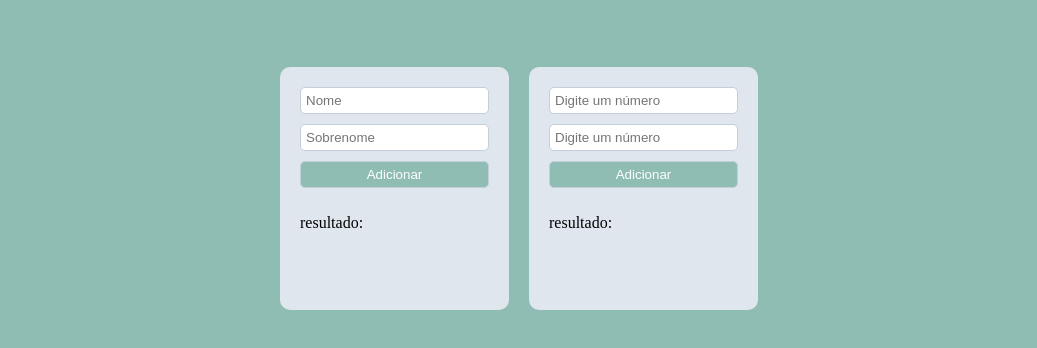
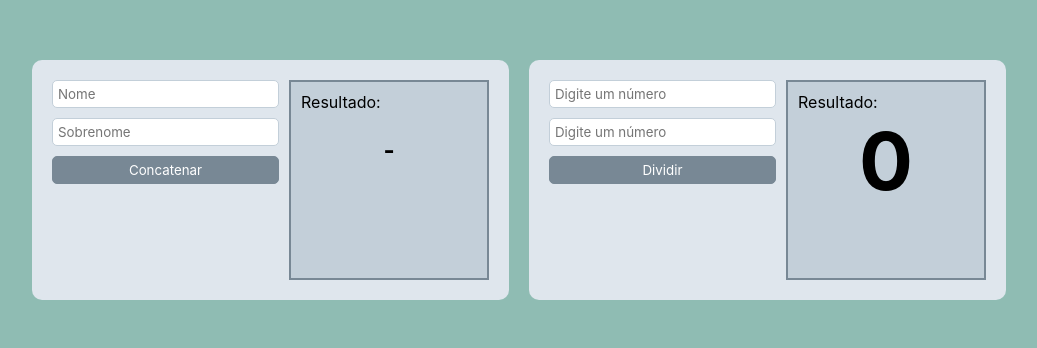
Before and after one commit to FabianaSoft/Ex-Webpack, a website built with webpack: page index.html in a window 1280 px wide. Shown: the part 220-568 px from the top of the page, without its empty margins (121-1158 px from the left). Built offline with nearby package versions, Linux system fonts and the light colour scheme; a web font is replaced by a local one.

Commit message:
inserir config no css

```diff
--- a/gerenciaDeNomes.js
+++ b/gerenciaDeNomes.js
@@ -1,6 +1,6 @@
-function concatena(){
+function concatenar(){
     var nome = document.getElementById("nome").value;
     var sobrenome = document.getElementById("sobrenome").value;
-    var nomeCompleto = nome + " " + sobrenome;
+    var nomeCompleto = nome + "<br>" + sobrenome;
     document.getElementById("nomeCompleto").innerHTML = nomeCompleto;
 }
--- a/index.html
+++ b/index.html
@@ -1,21 +1,27 @@
 <!DOCTYPE html>
 <html lang="en">
+
 <head>
     <meta charset="UTF-8">
     <meta name="viewport" content="width=device-width, initial-scale=1.0">
     <title>Document</title>
+    <link rel="preconnect" href="https://fonts.googleapis.com">
+    <link rel="preconnect" href="https://fonts.gstatic.com" crossorigin>
+    <link href="https: //fonts.googleapis.com/css2?family=Inter:wght@100..900&display=swap" rel="stylesheet">
+
 </head>
+
 <body>
     <div class="sessao">
         <div class="inputs">
             <input type="text" id="nome" placeholder="Nome">
             <input type="text" id="sobrenome" placeholder="Sobrenome">
-        <button onclick="Concatenar()">Adicionar</button>
+            <button onclick="concatenar()">Concatenar</button>
 
         </div>
         <div class="resultado">
-        <p>resultado:</p>
-        <p id="nomeCompleto"></p>
+            <p>Resultado:</p>
+            <p id="nomeCompleto">-</p>
         </div>
     </div>
 
@@ -23,12 +29,12 @@
         <div class="inputs">
             <input type="text" id="num1" placeholder="Digite um número">
             <input type="text" id="num2" placeholder="Digite um número">
-        <button onclick="dividir()">Adicionar</button>
+            <button onclick="dividir()">Dividir</button>
 
         </div>
         <div class="resultado">
-        <p>resultado:</p>
-        <p id="resultado-divisao"></p>
+            <p>Resultado:</p>
+            <p id="resultado-divisao">0</p>
         </div>
     </div>
 
@@ -41,4 +47,5 @@
     <script src="calculadora.js"></script>
     <script src="gerenciaDeNomes.js"></script>
 </body>
+
 </html>
--- a/style.css
+++ b/style.css
@@ -1,3 +1,10 @@
+*{
+    margin: 0;
+    padding: 0;
+    box-sizing: border-box;
+    font-family: "Inter", sans-serif;
+}
+
 body{
     background-color: #8fbcb3;
     display:flex;
@@ -31,18 +38,32 @@ input{
 button{
     padding: 5px;
     border-radius: 5px;
-    border: 1px solid #c3cfd9;
-    background-color: #8fbcb3;
+    border: 1px solid #788895;
+    background-color: #788895;
     color: white;
     cursor: pointer;
 }
 
-button:hover{
-    background-color: #6f9e96;
+.resultado{
+
+    width: 200px;
+    height: 200px;
+    background-color: #c3cfd9;
+    border: 2px solid #788895;
+    padding: 10px;
 }
 
-div{
-    display: flex;
-    flex-direction: column;
-    gap: 10px;
+
+
+#resultado-divisao{
+    text-align: center;
+    font-weight:bold;
+    font-size: 80px;
 }
+
+#nomeCompleto{
+    text-align: center;
+    font-weight: bold;
+    font-size: 24px;
+    margin-top: 24px;
+}
```
Lines whose indentation alone changed are shown as unchanged.
